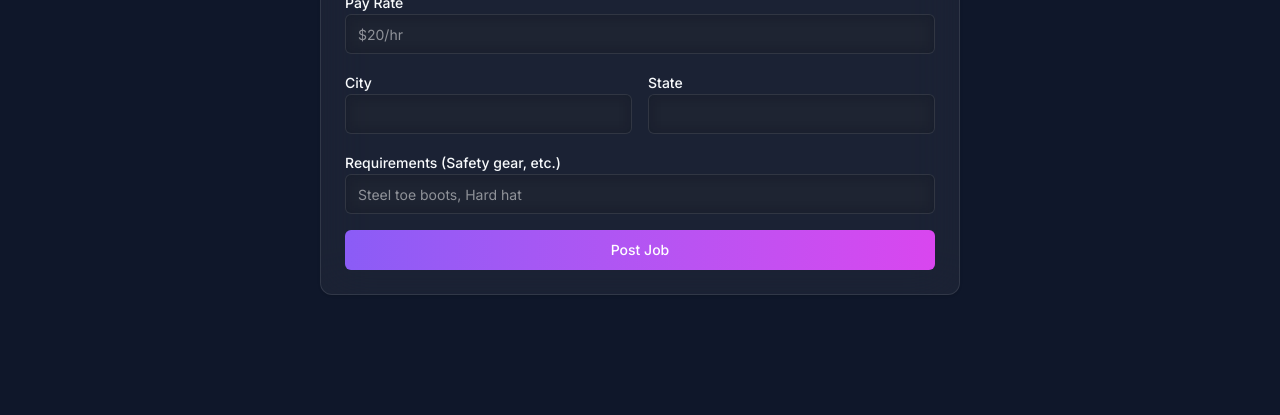
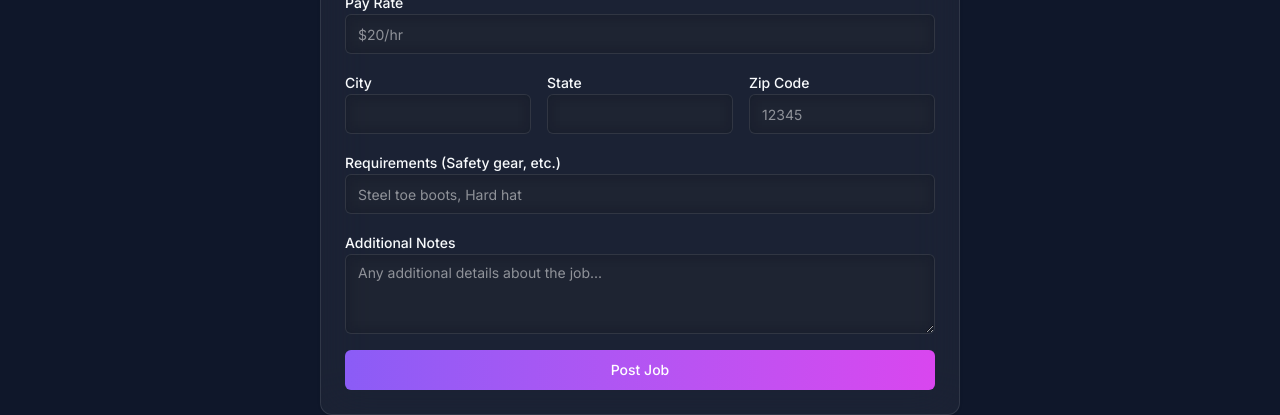
Before and after one commit to Mkobilan/DLOD, a Next.js app: page /contractor/jobs/new in a window 1280 px wide. Shown: the part 371-786 px from the top of the page. Built offline with nearby package versions, Linux system fonts and the light colour scheme; no server answers.

Commit message:
added fields to jobs postings and post deletion fix

```diff
--- a/src/app/contractor/jobs/edit/[id]/page.tsx
+++ b/src/app/contractor/jobs/edit/[id]/page.tsx
@@ -23,7 +23,9 @@ export default function EditJobPage() {
         pay_rate: "",
         city: "",
         state: "",
+        zip_code: "",
         requirements: "",
+        notes: "",
         status: "open",
     });
 
@@ -59,7 +61,9 @@ export default function EditJobPage() {
                 pay_rate: job.pay_rate || "",
                 city: job.city || "",
                 state: job.state || "",
+                zip_code: job.zip_code || "",
                 requirements: job.requirements || "",
+                notes: job.notes || "",
                 status: job.status || "open",
             });
         } catch (err: any) {
@@ -90,7 +94,9 @@ export default function EditJobPage() {
                     pay_rate: formData.pay_rate,
                     city: formData.city,
                     state: formData.state,
+                    zip_code: formData.zip_code,
                     requirements: formData.requirements,
+                    notes: formData.notes,
                     status: formData.status,
                 })
                 .eq("id", params.id)
@@ -158,7 +164,7 @@ export default function EditJobPage() {
                             />
                         </div>
 
-                        <div className="grid grid-cols-2 gap-4">
+                        <div className="grid grid-cols-3 gap-4">
                             <div className="space-y-2">
                                 <Label htmlFor="city">City</Label>
                                 <Input
@@ -177,6 +183,16 @@ export default function EditJobPage() {
                                     required
                                 />
                             </div>
+                            <div className="space-y-2">
+                                <Label htmlFor="zip_code">Zip Code</Label>
+                                <Input
+                                    id="zip_code"
+                                    value={formData.zip_code}
+                                    onChange={handleChange}
+                                    required
+                                    placeholder="12345"
+                                />
+                            </div>
                         </div>
 
                         <div className="space-y-2">
@@ -186,6 +202,17 @@ export default function EditJobPage() {
                                 value={formData.requirements}
                                 onChange={handleChange}
                                 placeholder="Steel toe boots, Hard hat"
+                            />
+                        </div>
+
+                        <div className="space-y-2">
+                            <Label htmlFor="notes">Additional Notes</Label>
+                            <textarea
+                                id="notes"
+                                className="flex min-h-[80px] w-full rounded-md border border-white/10 bg-black/20 px-3 py-2 text-sm text-white placeholder:text-muted-foreground focus-visible:outline-none focus-visible:ring-2 focus-visible:ring-ring focus-visible:ring-offset-2 disabled:cursor-not-allowed disabled:opacity-50 backdrop-blur-sm"
+                                value={formData.notes}
+                                onChange={handleChange}
+                                placeholder="Any additional details about the job..."
                             />
                         </div>
 
--- a/src/app/contractor/jobs/new/page.tsx
+++ b/src/app/contractor/jobs/new/page.tsx
@@ -21,7 +21,9 @@ export default function PostJobPage() {
         pay_rate: "",
         city: "",
         state: "",
+        zip_code: "",
         requirements: "",
+        notes: "",
     });
 
     const handleChange = (e: React.ChangeEvent<HTMLInputElement | HTMLTextAreaElement>) => {
@@ -60,7 +62,9 @@ export default function PostJobPage() {
                     pay_rate: formData.pay_rate,
                     city: formData.city,
                     state: formData.state,
+                    zip_code: formData.zip_code,
                     requirements: formData.requirements,
+                    notes: formData.notes,
                     status: "open",
                 });
 
@@ -109,7 +113,7 @@ export default function PostJobPage() {
                             <Input id="pay_rate" value={formData.pay_rate} onChange={handleChange} required placeholder="$20/hr" />
                         </div>
 
-                        <div className="grid grid-cols-2 gap-4">
+                        <div className="grid grid-cols-3 gap-4">
                             <div className="space-y-2">
                                 <Label htmlFor="city">City</Label>
                                 <Input id="city" value={formData.city} onChange={handleChange} required />
@@ -118,11 +122,26 @@ export default function PostJobPage() {
                                 <Label htmlFor="state">State</Label>
                                 <Input id="state" value={formData.state} onChange={handleChange} required />
                             </div>
+                            <div className="space-y-2">
+                                <Label htmlFor="zip_code">Zip Code</Label>
+                                <Input id="zip_code" value={formData.zip_code} onChange={handleChange} required placeholder="12345" />
+                            </div>
                         </div>
 
                         <div className="space-y-2">
                             <Label htmlFor="requirements">Requirements (Safety gear, etc.)</Label>
                             <Input id="requirements" value={formData.requirements} onChange={handleChange} placeholder="Steel toe boots, Hard hat" />
+                        </div>
+
+                        <div className="space-y-2">
+                            <Label htmlFor="notes">Additional Notes</Label>
+                            <textarea
+                                id="notes"
+                                className="flex min-h-[80px] w-full rounded-md border border-white/10 bg-black/20 px-3 py-2 text-sm text-white placeholder:text-muted-foreground focus-visible:outline-none focus-visible:ring-2 focus-visible:ring-ring focus-visible:ring-offset-2 disabled:cursor-not-allowed disabled:opacity-50 backdrop-blur-sm"
+                                value={formData.notes}
+                                onChange={handleChange}
+                                placeholder="Any additional details about the job..."
+                            />
                         </div>
 
                         {error && (
--- a/src/app/contractor/jobs/page.tsx
+++ b/src/app/contractor/jobs/page.tsx
@@ -16,7 +16,9 @@ interface Job {
     pay_rate: string;
     city: string;
     state: string;
+    zip_code: string;
     requirements: string;
+    notes: string;
     status: string;
     created_at: string;
 }
@@ -116,7 +118,7 @@ export default function MyJobsPage() {
                             <CardContent className="flex-1 space-y-4">
                                 <div className="flex items-center text-gray-400 text-sm">
                                     <MapPin className="h-4 w-4 mr-2 text-secondary" />
-                                    {job.city}, {job.state}
+                                    {job.city}, {job.state} {job.zip_code}
                                 </div>
                                 <div className="flex items-center text-green-400 font-semibold">
                                     <DollarSign className="h-4 w-4 mr-2" />
@@ -130,6 +132,11 @@ export default function MyJobsPage() {
                                         <span className="text-xs bg-white/10 px-2 py-1 rounded text-gray-300">
                                             {job.requirements}
                                         </span>
+                                    </div>
+                                )}
+                                {job.notes && (
+                                    <div className="text-sm text-gray-400 italic">
+                                        <strong>Notes:</strong> {job.notes}
                                     </div>
                                 )}
                                 <div className="flex gap-2 pt-4">
```
Also changed, not shown: 1 other file (tests, documents, lock files or other folders).
